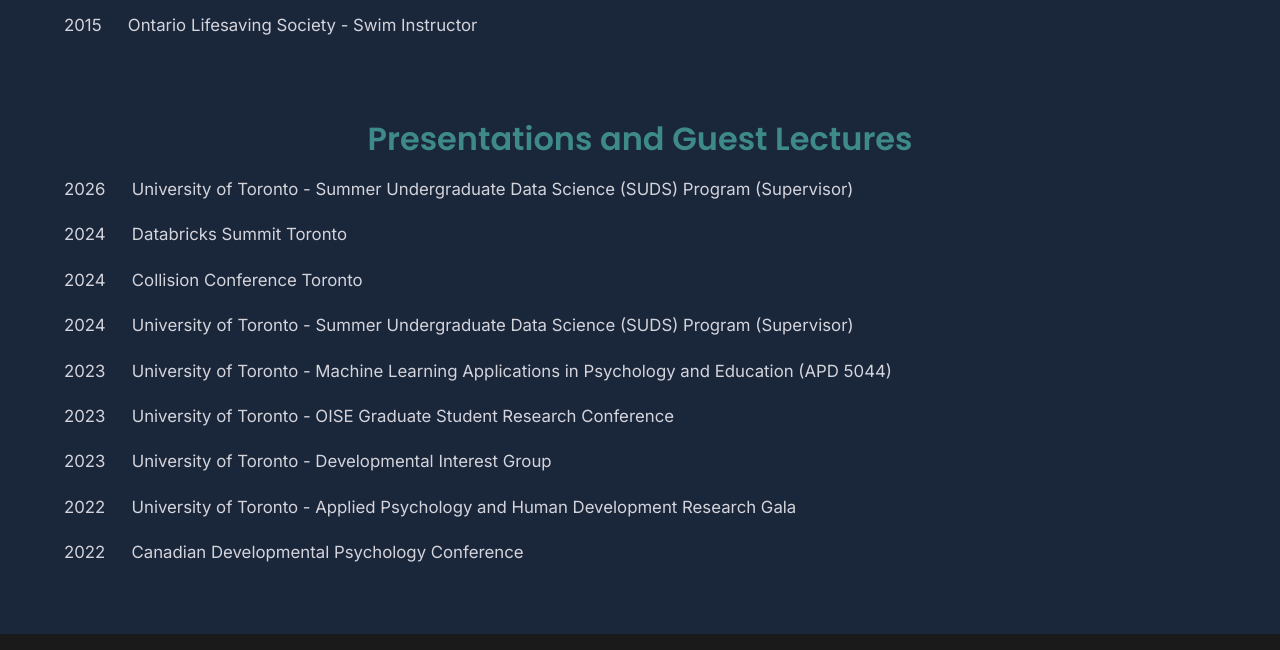
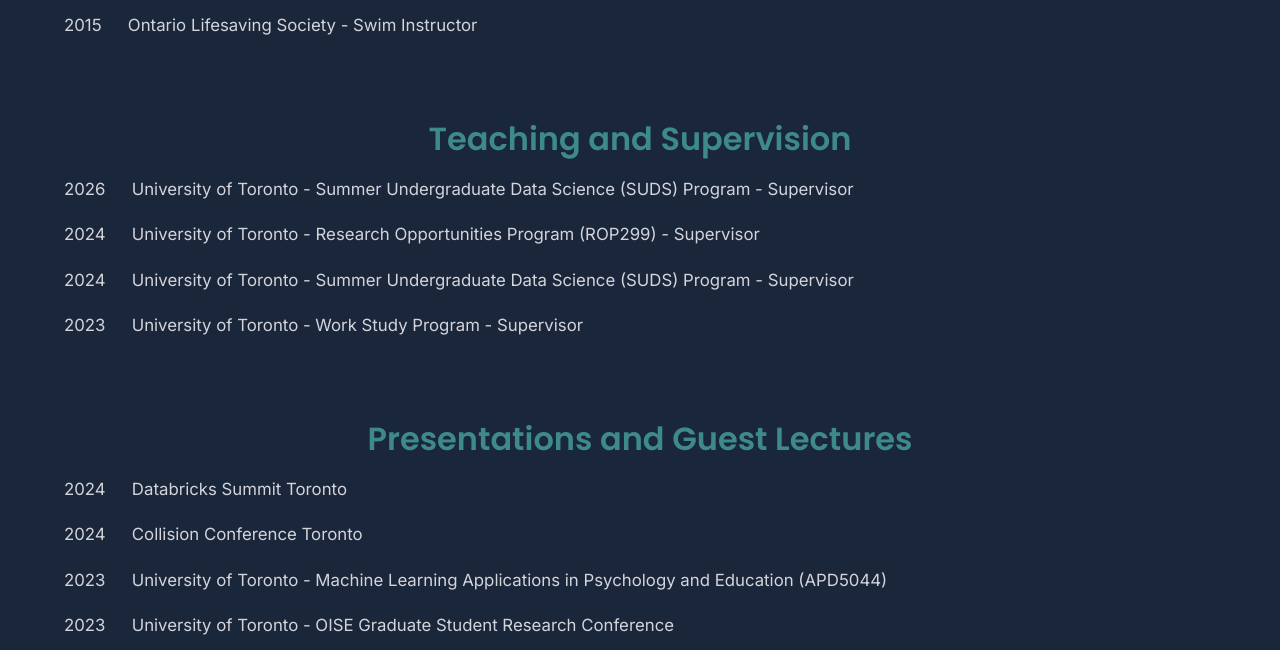
Before and after one commit to billyhsun/billyhsun.github.io, a website: page pages/about.html in a window 1280 px wide. Shown: the part 5160-5810 px from the top of the page. Drawn offline with nearby package versions, Linux system fonts and the light colour scheme.

Commit message:
update supervision

```diff
--- a/pages/about.html
+++ b/pages/about.html
@@ -174,13 +174,18 @@
     <p>2016 &emsp; St. John's Ambulance - Standard First Aid CPR Level-C & AED</p>
     <p>2015 &emsp; Ontario Lifesaving Society - Swim Instructor</p>
 
+    <h2 id="exp" class="text-center" style="margin-top: 5rem;">Teaching and Supervision</h2>
+
+    <p>2026 &emsp; University of Toronto - Summer Undergraduate Data Science (SUDS) Program - Supervisor</p>
+    <p>2024 &emsp; University of Toronto - Research Opportunities Program (ROP299) - Supervisor</p>
+    <p>2024 &emsp; University of Toronto - Summer Undergraduate Data Science (SUDS) Program - Supervisor</p>
+    <p>2023 &emsp; University of Toronto - Work Study Program - Supervisor</p>
+
     <h2 id="exp" class="text-center" style="margin-top: 5rem;">Presentations and Guest Lectures</h2>
 
-    <p>2026 &emsp; University of Toronto - Summer Undergraduate Data Science (SUDS) Program (Supervisor)</p>
     <p>2024 &emsp; Databricks Summit Toronto</p>
     <p>2024 &emsp; Collision Conference Toronto</p>
-    <p>2024 &emsp; University of Toronto - Summer Undergraduate Data Science (SUDS) Program (Supervisor)</p>
-    <p>2023 &emsp; University of Toronto - Machine Learning Applications in Psychology and Education (APD 5044)</p>
+    <p>2023 &emsp; University of Toronto - Machine Learning Applications in Psychology and Education (APD5044)</p>
     <p>2023 &emsp; University of Toronto - OISE Graduate Student Research Conference</p>
     <p>2023 &emsp; University of Toronto - Developmental Interest Group</p>
     <p>2022 &emsp; University of Toronto - Applied Psychology and Human Development Research Gala</p>
```
